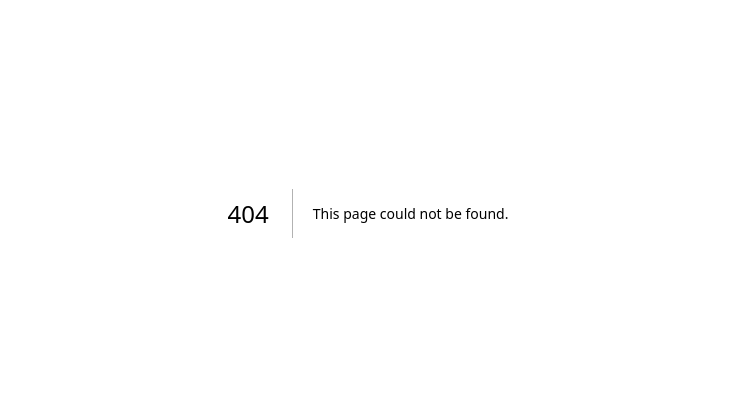
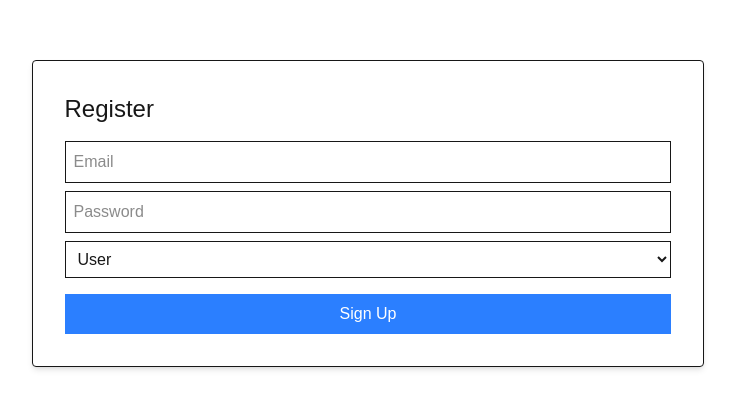
Before and after one commit to Earbaj/ecommerce-frontend_new, a Next.js app: page /register in a window 1280 px wide. Before the commit this address had no page. Shown: the part 187-596 px from the top of the page, without its empty margins (272-1007 px from the left). Built offline with nearby package versions, Linux system fonts and the light colour scheme.

Commit message:
firsdt commit and design register page

```diff
--- /dev/null
+++ b/app/register/page.tsx
@@ -0,0 +1,48 @@
+"use client";
+import { useState } from "react";
+import { useRouter } from "next/navigation";
+
+export default function Register() {
+  const [formData, setFormData] = useState({ email: "", password: "", role: "user" });
+  const router = useRouter();
+
+  const handleSubmit = async (e) => {
+    e.preventDefault();
+    const res = await fetch("http://localhost:3000/api/auth/signup", {
+      method: "POST",
+      headers: { "Content-Type": "application/json" },
+      body: JSON.stringify(formData),
+    });
+
+    if (res.ok) {
+      alert("Registration Successful!");
+      router.push("/login");
+    } else {
+      alert("Registration Failed!");
+    }
+  };
+
+  return (
+    <div className="flex flex-col items-center justify-center min-h-screen">
+      <form onSubmit={handleSubmit} className="p-8 border rounded shadow-md">
+        <h2 className="text-2xl mb-4">Register</h2>
+        <input
+          type="email" placeholder="Email" className="border p-2 mb-2 w-full"
+          onChange={(e) => setFormData({...formData, email: e.target.value})}
+        />
+        <input
+          type="password" placeholder="Password" className="border p-2 mb-2 w-full"
+          onChange={(e) => setFormData({...formData, password: e.target.value})}
+        />
+        <select
+          className="border p-2 mb-4 w-full"
+          onChange={(e) => setFormData({...formData, role: e.target.value})}
+        >
+          <option value="user">User</option>
+          <option value="admin">Admin</option>
+        </select>
+        <button type="submit" className="bg-blue-500 text-white p-2 w-full">Sign Up</button>
+      </form>
+    </div>
+  );
+}
```
